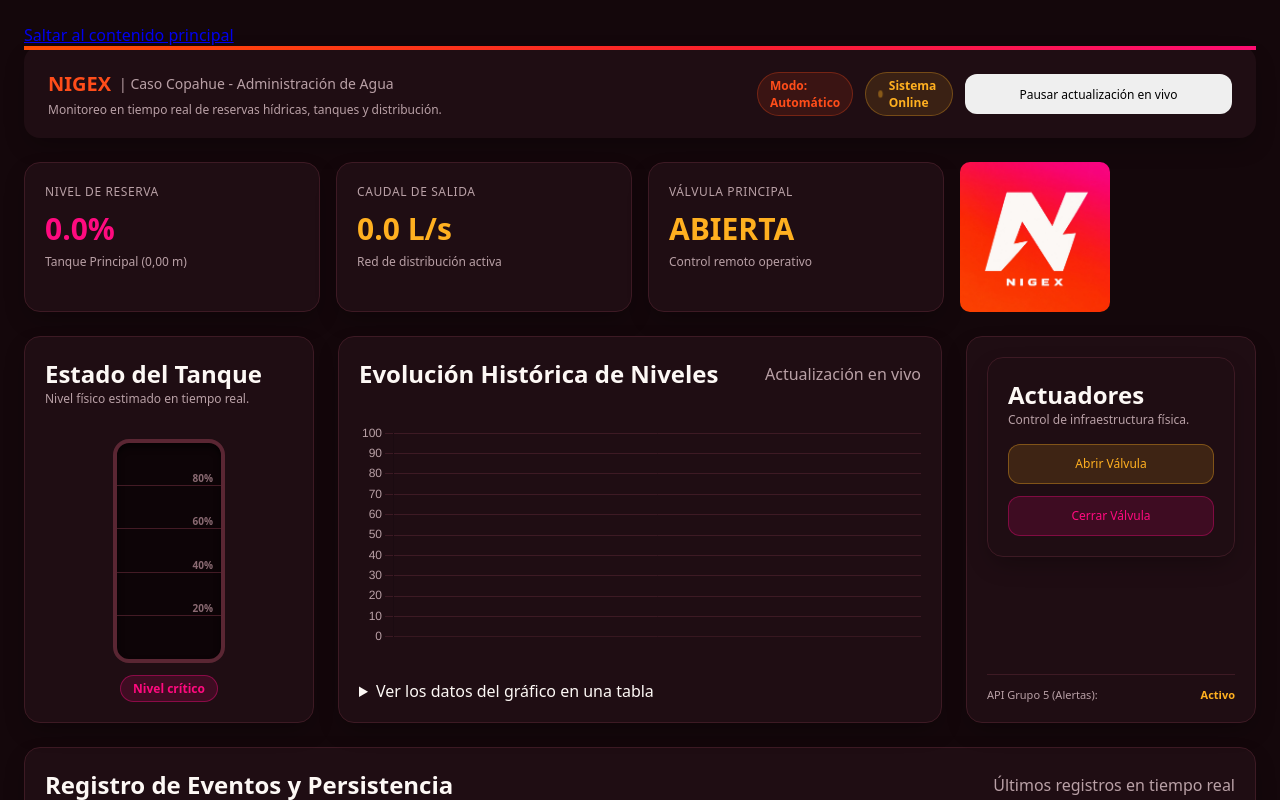
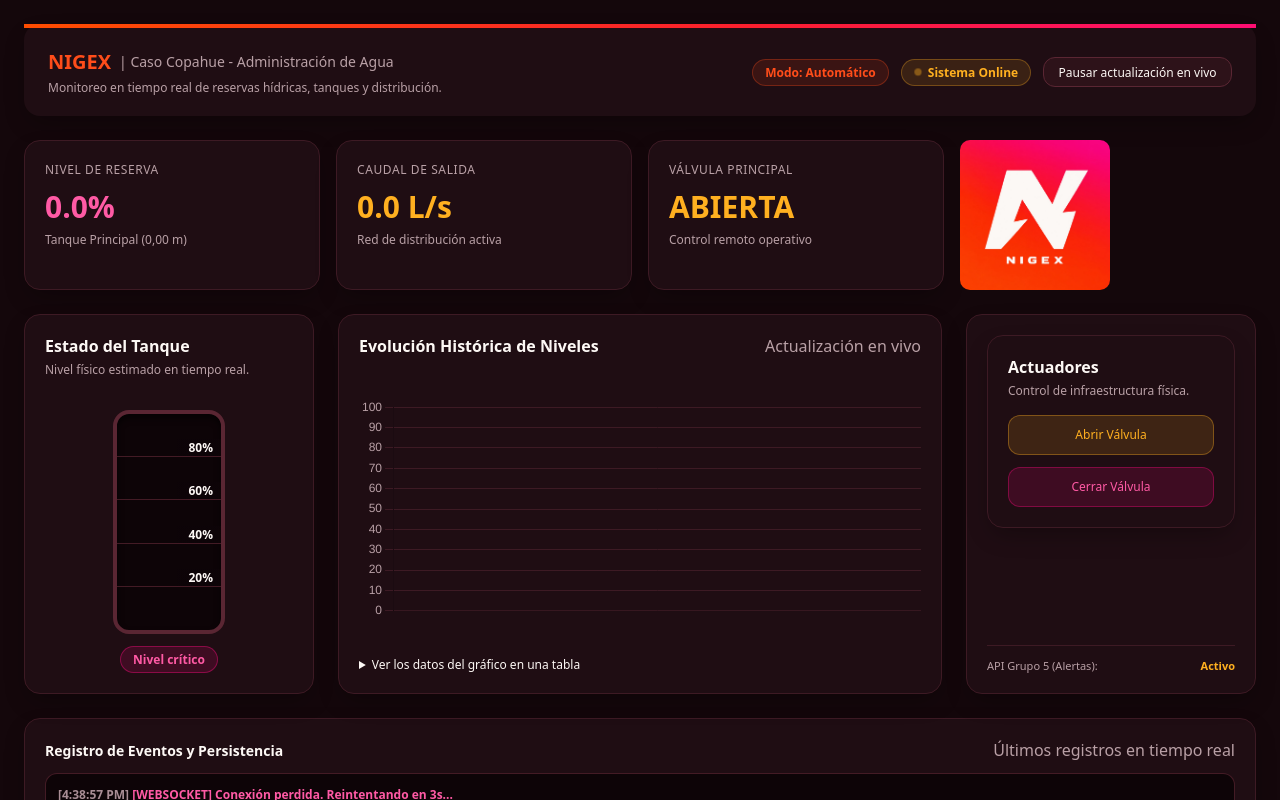
Before and after one commit to benipach/Navathon-III, a plain HTML site: page proyecto_grupo_4/frontend/index.html in a window 1280 px wide. Shown: the top 800 px of the page. Drawn offline with nearby package versions, Linux system fonts and the light colour scheme; no server answers.

Commit message:
Update styles.css

```diff
--- a/proyecto_grupo_4/frontend/styles.css
+++ b/proyecto_grupo_4/frontend/styles.css
@@ -8,6 +8,7 @@
   --brand-amber: #ffb020;
   --brand-red: #fa1f3a;
   --brand-magenta: #ff0a7f;
+  --brand-magenta-text: #ff5aa5;
   --brand-gradient: linear-gradient(135deg, #ff4d00 0%, #fa1f2e 55%, #ff0a7f 100%);
 }
 
@@ -173,7 +174,7 @@ body {
 .text-primary { color: var(--brand-orange); }
 .text-ok { color: var(--brand-amber); }
 .text-warn { color: var(--brand-amber); }
-.text-alert { color: var(--brand-magenta); }
+.text-alert { color: var(--brand-magenta-text); }
 .text-muted { color: var(--text-muted); }
 .font-bold { font-weight: 700; }
 .mt-3 { margin-top: 0.75rem; }
@@ -208,7 +209,7 @@ body {
   margin-bottom: 1rem;
 }
 
-.section-header h3 {
+.section-header h2 {
   font-size: 1rem;
   font-weight: 600;
   color: var(--text-main);
@@ -237,7 +238,7 @@ body {
 
 .tank-water {
   width: 100%;
-  background: linear-gradient(to top, #0369a1, #38bdf8);
+  background: linear-gradient(to top, #175170, #1758a1, #07b1fa, #38bdf8);
   transition: height 0.5s ease;
   position: relative;
 }
@@ -253,8 +254,8 @@ body {
   position: absolute;
   inset: 0;
   pointer-events: none;
-  font-size: 10px;
-  color: #8a6a72;
+  font-size: 0.75rem;
+  color: var(--text-main);
   font-weight: 700;
 }
 
@@ -265,6 +266,7 @@ body {
   border-bottom: 1px solid rgba(90, 38, 51, 0.7);
   text-align: right;
   padding-right: 0.5rem;
+  background: linear-gradient(to left, rgba(13, 4, 7, 0.9) 2.75rem, transparent 2.75rem);
 }
 
 /* Gráfica */
@@ -281,7 +283,7 @@ body {
   margin-bottom: 1rem;
 }
 
-.chart-header h3 {
+.chart-header h2 {
   font-size: 1rem;
   font-weight: 600;
 }
@@ -332,7 +334,7 @@ body {
 
 .btn-close {
   background-color: rgba(255, 10, 127, 0.14);
-  color: var(--brand-magenta);
+  color: var(--brand-magenta-text);
   border-color: rgba(255, 10, 127, 0.35);
 }
 
@@ -363,7 +365,7 @@ body {
   margin-bottom: 0.75rem;
 }
 
-.log-header h3 {
+.log-header h2 {
   font-size: 0.875rem;
   font-weight: 600;
   display: flex;
@@ -386,7 +388,7 @@ body {
   color: var(--text-muted);
 }
 
-.log-time { color: #8a6a72; }
+.log-time { color: #a98d95; }
 .log-sys { color: var(--brand-orange); }
 .log-telemetry { color: var(--brand-amber); }
 
@@ -403,13 +405,13 @@ img {
 @media (prefers-reduced-motion: reduce) { .pulse-dot, .tank-wave { animation: none; } }
 
 /* Estados del tanque y del nivel */
-.badge-optimo { background: rgba(56, 189, 248, 0.12); color: #38bdf8; border: 1px solid rgba(56, 189, 248, 0.3); }
+.badge-optimo { background: rgba(56, 189, 248, 0.12); color: #07b1fa; border: 1px solid rgba(56, 189, 248, 0.3); }
 .badge-warn   { background: rgba(255, 176, 32, 0.12); color: var(--brand-amber); border: 1px solid rgba(255, 176, 32, 0.3); }
-.badge-alert  { background: rgba(255, 10, 127, 0.14); color: var(--brand-magenta); border: 1px solid rgba(255, 10, 127, 0.4); }
+.badge-alert  { background: rgba(255, 10, 127, 0.14); color: var(--brand-magenta-text); border: 1px solid rgba(255, 10, 127, 0.4); }
 .text-water { color: #38bdf8; }
 
 /* Registro de eventos por tipo */
-.log-alert { color: var(--brand-magenta); font-weight: 600; }
+.log-alert { color: var(--brand-magenta-text); font-weight: 600; }
 .log-actuador { color: var(--brand-amber); }
 
 /* Ventana de alerta crítica */
@@ -442,7 +444,7 @@ img {
   font-weight: 700;
   letter-spacing: 0.08em;
   text-transform: uppercase;
-  color: var(--brand-magenta);
+  color: var(--brand-magenta-text);
 }
 .alerta-dato {
   font-size: 2.5rem;
@@ -467,3 +469,75 @@ img {
   to   { opacity: 1; transform: scale(1); }
 }
 @media (prefers-reduced-motion: reduce) { .alerta-box { animation: none; } }
+
+/* ===== Accesibilidad (Ley 26.653 / WCAG 2.0 AA) ===== */
+.sr-only {
+  position: absolute;
+  width: 1px;
+  height: 1px;
+  padding: 0;
+  margin: -1px;
+  overflow: hidden;
+  clip: rect(0, 0, 0, 0);
+  white-space: nowrap;
+  border: 0;
+}
+
+.skip-link {
+  position: absolute;
+  left: 0.5rem;
+  top: -4rem;
+  z-index: 200;
+  background: var(--text-main);
+  color: #14070b;
+  padding: 0.6rem 1rem;
+  border-radius: 0.5rem;
+  font-weight: 600;
+  text-decoration: none;
+}
+.skip-link:focus { top: 0.5rem; }
+
+main:focus { outline: none; }
+
+/* Foco visible en todos los elementos interactivos */
+:focus-visible { outline: 2px solid var(--text-main); outline-offset: 2px; }
+
+.control-section h2 {
+  font-size: 1rem;
+  font-weight: 600;
+  color: var(--text-main);
+  margin-bottom: 0.25rem;
+}
+
+/* Botón de pausa */
+.btn-pausa {
+  width: auto;
+  padding: 0.35rem 0.9rem;
+  background-color: #2d1219;
+  color: var(--text-main);
+  border-color: #5a2633;
+}
+.btn-pausa:hover { background-color: #3d1a24; }
+.btn-pausa[aria-pressed="true"] {
+  background-color: rgba(255, 176, 32, 0.2);
+  border-color: var(--brand-amber);
+  color: var(--brand-amber);
+}
+
+/* Tabla alternativa del gráfico */
+.datos-grafico { margin-top: 0.75rem; font-size: 0.75rem; color: var(--text-muted); }
+.datos-grafico summary { cursor: pointer; color: var(--text-main); }
+.tabla-scroll { max-height: 10rem; overflow: auto; margin-top: 0.5rem; }
+.datos-grafico table { width: 100%; border-collapse: collapse; }
+.datos-grafico th,
+.datos-grafico td {
+  text-align: left;
+  padding: 0.25rem 0.5rem;
+  border-bottom: 1px solid var(--border-card);
+}
+.datos-grafico th { color: var(--text-main); }
+
+/* Sin animaciones decorativas si el usuario pausa o pide menos movimiento */
+.en-pausa .pulse-dot,
+.en-pausa .tank-wave { animation: none; }
+@media (prefers-reduced-motion: reduce) { .tank-water { transition: none; } }
```
